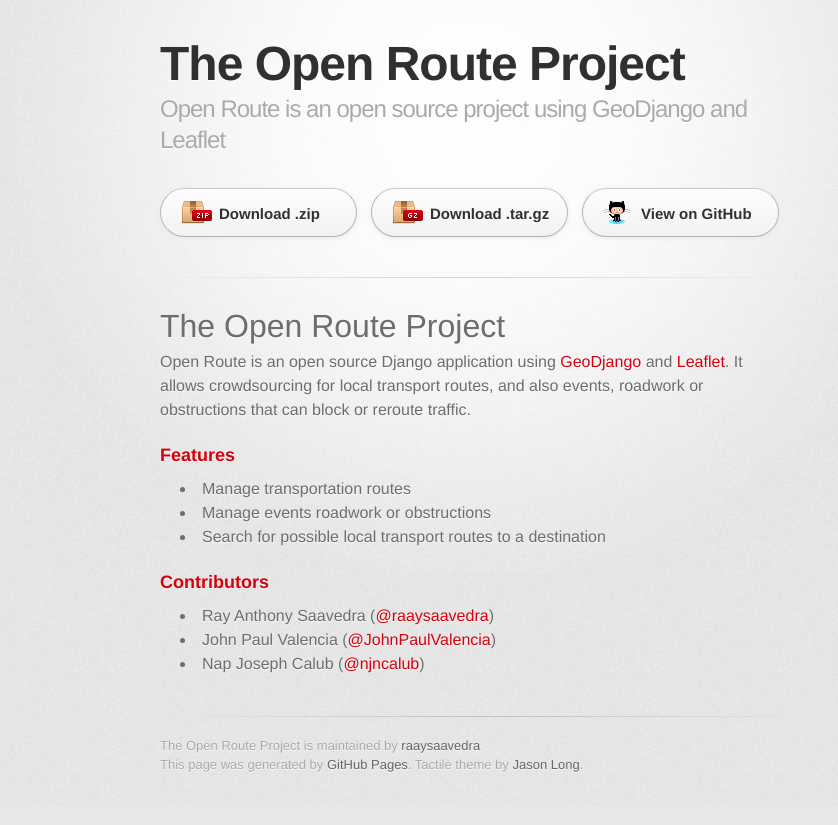
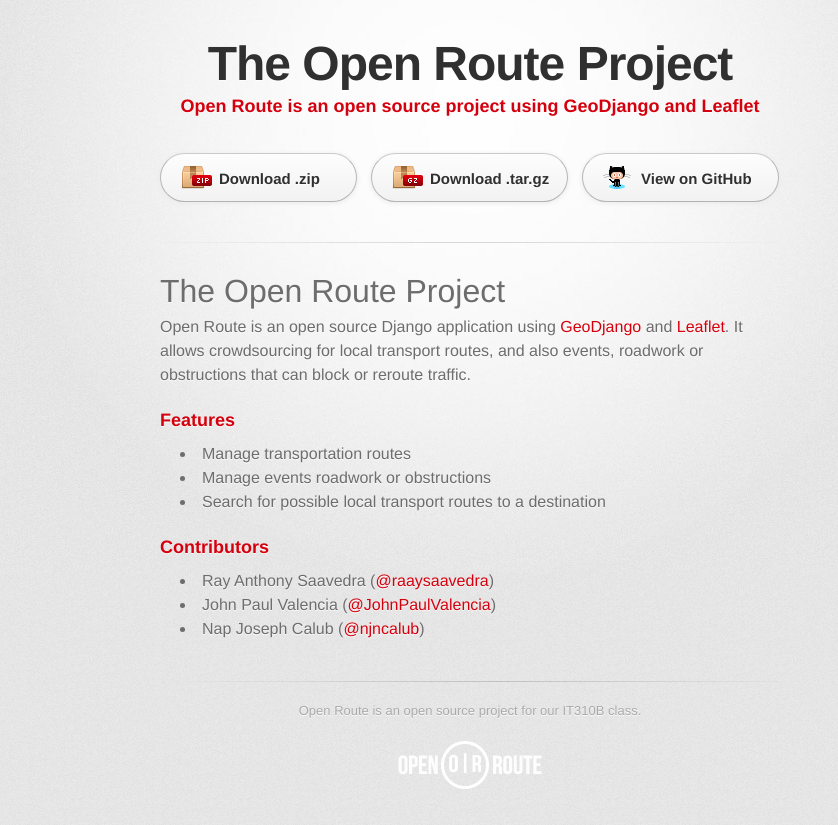
Before and after one commit to open-route/open-route.github.io, a plain HTML site: page index.html in a window 1280 px wide. Shown: the whole page, without its empty margins (170-1008 px from the left). Drawn offline with Linux system fonts and the light colour scheme; a web font is replaced by a local one.

Commit message:
updated index

```diff
--- a/index.html
+++ b/index.html
@@ -3,14 +3,16 @@
   <head>
     <meta charset='utf-8'>
     <meta http-equiv="X-UA-Compatible" content="chrome=1">
+    <link rel="icon" href="images/favicon.ico" type="image/x-icon" />
     <link href='https://fonts.googleapis.com/css?family=Chivo:900' rel='stylesheet' type='text/css'>
     <link rel="stylesheet" type="text/css" href="stylesheets/stylesheet.css" media="screen" />
     <link rel="stylesheet" type="text/css" href="stylesheets/pygment_trac.css" media="screen" />
     <link rel="stylesheet" type="text/css" href="stylesheets/print.css" media="print" />
+    <link rel="stylesheet" type="text/css" href="stylesheets/custom.css"/>
     <!--[if lt IE 9]>
     <script src="//html5shiv.googlecode.com/svn/trunk/html5.js"></script>
     <![endif]-->
-    <title>The Open Route Project by raaysaavedra</title>
+    <title>The Open Route Project</title>
   </head>
 
   <body>
@@ -18,8 +20,10 @@
       <div class="inner">
 
         <header>
-          <h1>The Open Route Project</h1>
-          <h2>Open Route is an open source project using GeoDjango and Leaflet</h2>
+          <div class="center">
+            <h1>The Open Route Project</h1>
+            <h3>Open Route is an open source project using GeoDjango and Leaflet</h3>
+          </div>
         </header>
 
         <section id="downloads" class="clearfix">
@@ -54,8 +58,10 @@
         </section>
 
         <footer>
-          The Open Route Project is maintained by <a href="https://github.com/raaysaavedra">raaysaavedra</a><br>
-          This page was generated by <a href="http://pages.github.com">GitHub Pages</a>. Tactile theme by <a href="https://twitter.com/jasonlong">Jason Long</a>.
+          <div class="center">
+            Open Route is an open source project for our IT310B class.<br /><br />
+            <img src="images/open-route-logo.png" />
+          </div>
         </footer>
 
 
--- /dev/null
+++ b/stylesheets/custom.css
@@ -0,0 +1,3 @@
+.center {
+    text-align: center;
+}
```
Also changed, not shown: images/favicon.ico (added), images/open-route-logo.png (added).
